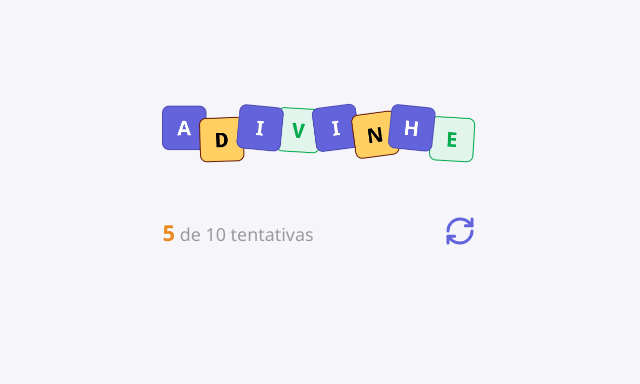
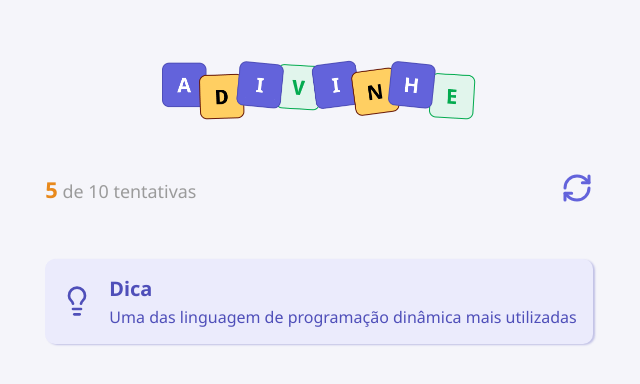
Before and after one commit to emmanuelmarcosdeoliveira/adivinhe, a React (Vite) app: page / in a window 1280 px wide. Shown: the part 198-582 px from the top of the page, without its empty margins (321-961 px from the left). Built offline with nearby package versions, Linux system fonts and the light colour scheme.

Commit message:
style: developed the Tip component

```diff
--- a/src/App.tsx
+++ b/src/App.tsx
@@ -1,18 +1,18 @@
 import styles from "./app.module.css";
 import Header from "./components/Header";
+import Tip from "./components/Tip";
 
 function App() {
   function handleRestartGame() {
     alert("Jogo sendo reiniciado");
   }
-
   return (
     <section className={styles.container}>
       <main>
         <Header current={5} max={10} onRestart={handleRestartGame} />
+        <Tip tip="Uma das linguagem de programação dinâmica mais utilizadas" />
       </main>
     </section>
   );
 }
-
 export default App;
--- /dev/null
+++ b/src/components/Tip/index.tsx
@@ -0,0 +1,17 @@
+import tipIcon from "../../assets/tip.svg";
+import styles from "./styles.module.css";
+type Props = {
+  tip: string;
+};
+
+export default function Tip({ tip }: Props) {
+  return (
+    <div className={styles.tip}>
+      <img src={tipIcon} alt="ícone de dica" />
+      <div>
+        <h3>Dica</h3>
+        <p>{tip}</p>
+      </div>
+    </div>
+  );
+}
--- /dev/null
+++ b/src/components/Tip/styles.module.css
@@ -0,0 +1,22 @@
+.tip {
+  width: 100%;
+  background-color: var(--tertiaryColor);
+  color: var(--destaqColor);
+  border-radius: 0.62rem;
+  padding: 1rem;
+  display: flex;
+  align-items: center;
+  gap: 1rem;
+  box-shadow: 2px 1px 2px #4f4fb950;
+  & img {
+    height: 2rem;
+  }
+  & h3 {
+    font-size: 1.25rem;
+    font-weight: 700;
+  }
+
+  & p {
+    margin-top: 0.31rem;
+  }
+}
--- a/src/styles/global.css
+++ b/src/styles/global.css
@@ -2,6 +2,8 @@
   --bgColor: #f5f5fa;
   --primaryColor: #9b9b9b;
   --secondaryColor: #e8891c;
+  --tertiaryColor: #ebebfc;
+  --destaqColor: #4f4fb9;
   --font-default: "Noto Sans", serif;
 }
 
```
Also changed, not shown: src/assets/tip.svg (renamed from src/assets/frame.svg).
